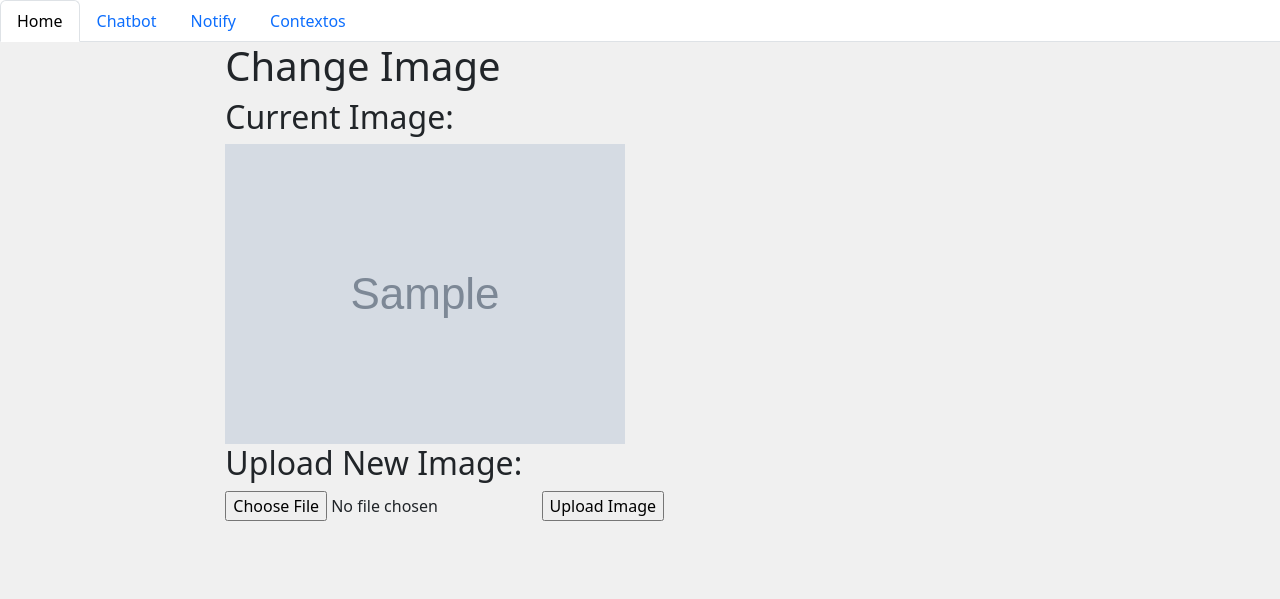
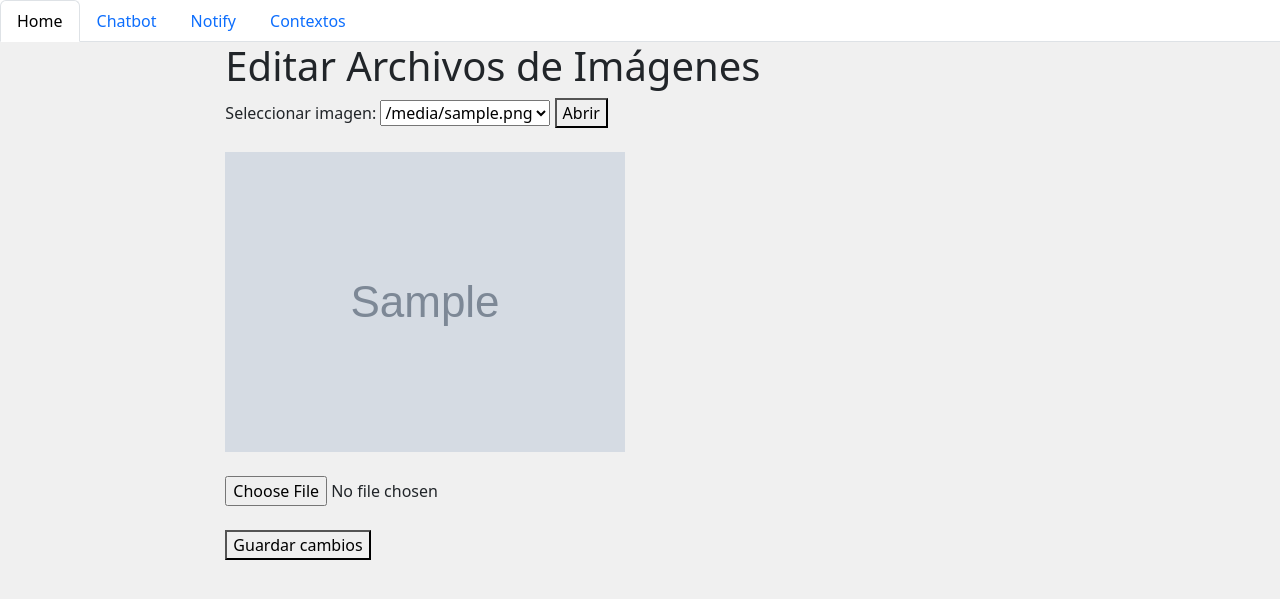
Before and after one commit to JorgeArguello1999/Flupi, a Flask app: template templates/change_images.html in a window 1280 px wide. Shown: the part 76-675 px from the top of the page. Run offline with Flask 3, Linux system fonts and the light colour scheme; the template is opened without the code that fills it: most values are stand-ins (such as "Sample title", 1, 10 or a date in 2020); grey boxes marked "Sample" are stand-in pictures.

Commit message:
feat: Basica funcion para actualizar las fotos de los robots

```diff
--- a/main.py
+++ b/main.py
@@ -150,6 +150,25 @@ def read_context():
     context_files = os.listdir('context')
     return render_template('context.html', files=context_files)
 
+# Ruta para las imagenes
+@app.route('/images/<filename>', methods=['GET'])
+def get_image(filename):
+    with open(f'uploads/{filename}', 'rb') as file:
+        content = file.read()
+    return jsonify({'filename': filename, 'content': content})
+
+@app.route('/images/<filename>', methods=['POST'])
+def update_image(filename):
+    new_image = request.files['new_image']
+    new_image.save(os.path.join('uploads', filename))
+    return jsonify({'filename': filename, 'message': 'File updated successfully'})
+
+@app.route('/images_f/', methods=['GET'])
+def read_images():
+    images_files = os.listdir('uploads')
+    return render_template('change_images.html', files=images_files)
+
+
 if __name__ == "__main__":
     app.run(
         debug=os.environ.get("DEBUG"),
--- a/templates/change_images.html
+++ b/templates/change_images.html
@@ -1,18 +1,67 @@
 {% extends 'base.html' %}
 
-{% block title %} Home {% endblock %}
-{% block subtitle %} Home {% endblock %}
+{% block title %} Editar Imágenes {% endblock %}
+{% block subtitle %} Editar Imágenes {% endblock %}
 
 {% block content %}
+   <h1>Editar Archivos de Imágenes</h1>
 
-<h1>Change Image</h1>
-<form action="/change_image" method="post" enctype="multipart/form-data">
-    <h2>Current Image:</h2>
-    <img src="{{ image_path }}" alt="Current Image" width="400">
+   <form id="editForm">
+        <label for="filename">Seleccionar imagen:</label>
+        <select id="filename" name="filename">
+            {% for file in files %}
+                <option value="{{ file }}">{{ file }}</option>
+            {% endfor %}
+        </select>
+        <button id="openBtn" type="button">Abrir</button><br><br>
+        <img id="imagePreview" src="" alt="Preview" width="400"><br><br>
+        <input type="file" id="newImage" accept="image/*" required><br><br>
+        <button type="submit">Guardar cambios</button>
+    </form>
 
-    <h2>Upload New Image:</h2>
-    <input type="file" name="new_image" accept="image/*" required>
-    <input type="submit" value="Upload Image">
-</form>
+    <script>
+        document.getElementById('openBtn').addEventListener('click', function(event) {
+            const selectedImage = document.getElementById('filename').value;
+            document.getElementById('imagePreview').src = `/uploads/${selectedImage}`;
+        });
 
+        document.getElementById('editForm').addEventListener('submit', function(event) {
+            event.preventDefault();
+            const filename = document.getElementById('filename').value;
+            const newImage = document.getElementById('newImage').files[0];
+
+            const formData = new FormData();
+            formData.append('new_image', newImage);
+
+            fetch(`/images/${filename}`, {
+                method: 'POST',
+                body: formData
+            })
+            .then(response => response.json())
+            .then(data => {
+                alert(data.message);
+                // Actualizar la vista previa de la imagen después de cargar la nueva imagen
+                document.getElementById('imagePreview').src = `/uploads/${filename}?${new Date().getTime()}`;
+            })
+            .catch(error => {
+                console.error('Error:', error);
+            });
+        });
+
+        // Actualizar la vista previa de la imagen al seleccionar una nueva imagen
+        document.getElementById('newImage').addEventListener('change', function(event) {
+            const newImage = event.target.files[0];
+            const reader = new FileReader();
+            reader.onload = function() {
+                document.getElementById('imagePreview').src = reader.result;
+            };
+            reader.readAsDataURL(newImage);
+        });
+
+        // Obtener la vista previa de la imagen al cargar la página
+        window.addEventListener('DOMContentLoaded', function() {
+            const selectedImage = document.getElementById('filename').value;
+            document.getElementById('imagePreview').src = `/uploads/${selectedImage}`;
+        });
+    </script>
 {% endblock %}
```
Also changed, not shown: uploads/1.jpeg (added).
